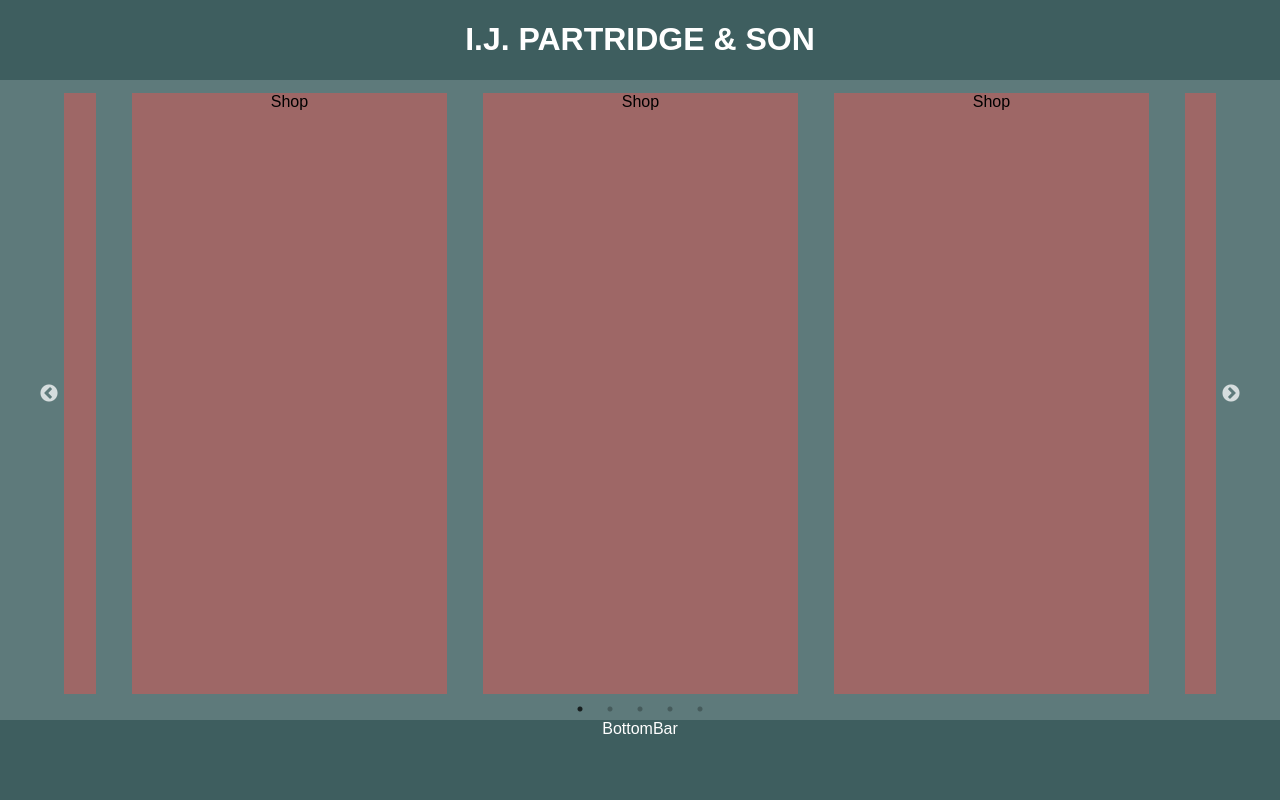
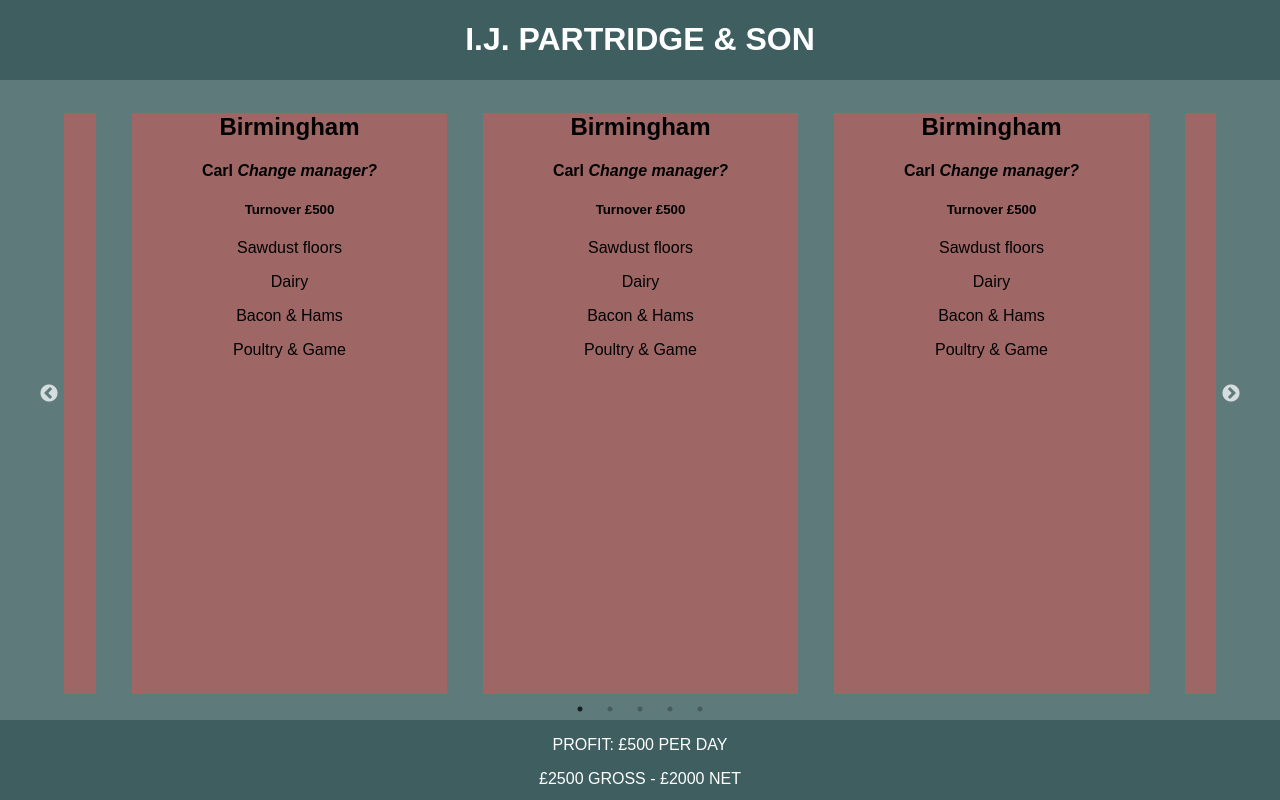
Before and after one commit to sjmp/shop, a React (Create React App) app in the folder my-app/: page / in a window 1280 px wide. Built offline with nearby package versions, Linux system fonts and the light colour scheme.

Commit message:
Work PC commit

```diff
--- a/my-app/src/bars/bottombar.js
+++ b/my-app/src/bars/bottombar.js
@@ -6,7 +6,9 @@
   render() {
     return (
       <div className="bottomBar">
-        BottomBar
+        <p>PROFIT: £500 PER DAY</p>
+        <p>£2500 GROSS - £2000 NET</p>
+        <p>MONEY IN BANK: £5300</p>
       </div>
     );
   }
--- a/my-app/src/bars/topbar.js
+++ b/my-app/src/bars/topbar.js
@@ -7,6 +7,7 @@
     return (
       <div className="topBar">
         <h1>I.J. PARTRIDGE & SON</h1>
+        <p>18th September 1869 - YOUR CURRENT MISSION</p>
       </div>
     );
   }
--- a/my-app/src/shop/shop.js
+++ b/my-app/src/shop/shop.js
@@ -6,7 +6,13 @@
   render() {
     return (
       <div className="shop">
-        Shop
+        <h2>Birmingham</h2>
+        <h4>Carl <i>Change manager?</i></h4>
+        <h5>Turnover £500</h5>
+        <p>Sawdust floors</p>
+        <p>Dairy</p>
+        <p>Bacon & Hams</p>
+        <p>Poultry & Game</p>
       </div>
     );
   }
```
